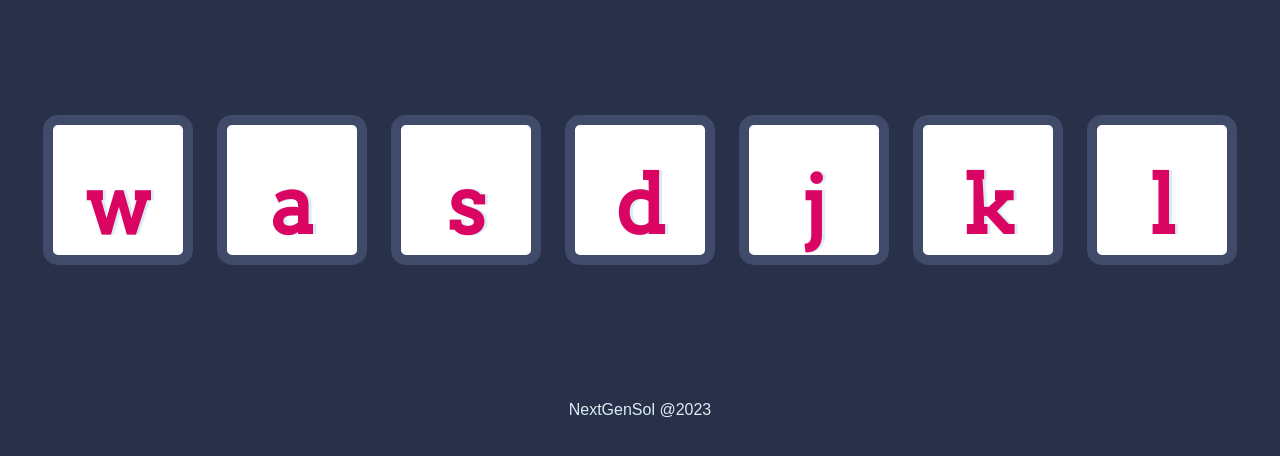
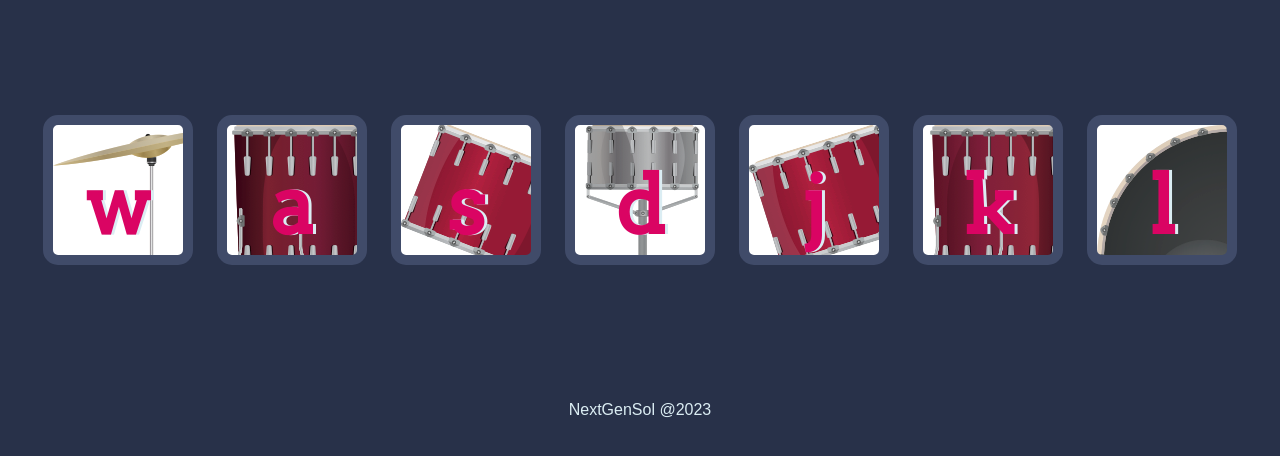
Before and after one commit to NethminaHiker360/Drum-Kit, a plain HTML site: page index.html in a window 1280 px wide. Shown: the part 174-630 px from the top of the page. Drawn offline with Linux system fonts and the light colour scheme.

Commit message:
set images

```diff
--- a/styles.css
+++ b/styles.css
@@ -17,31 +17,31 @@ footer {
 }
 
 .w {
-
+  background-image: url("images/crash.png");
 }
 
 .a {
-
+  background-image: url("images/tom4.png");
 }
 
 .s {
-
+  background-image: url("images/tom1.png");
 }
 
 .d {
-
+  background-image: url("images/snare.png")
 }
 
 .j {
-
+  background-image: url("images/tom2.png");
 }
 
 .k {
-
+  background-image: url("images/tom3.png");
 }
 
 .l {
-
+  background-image: url("images/kick.png");
 }
 
 .set {
```
